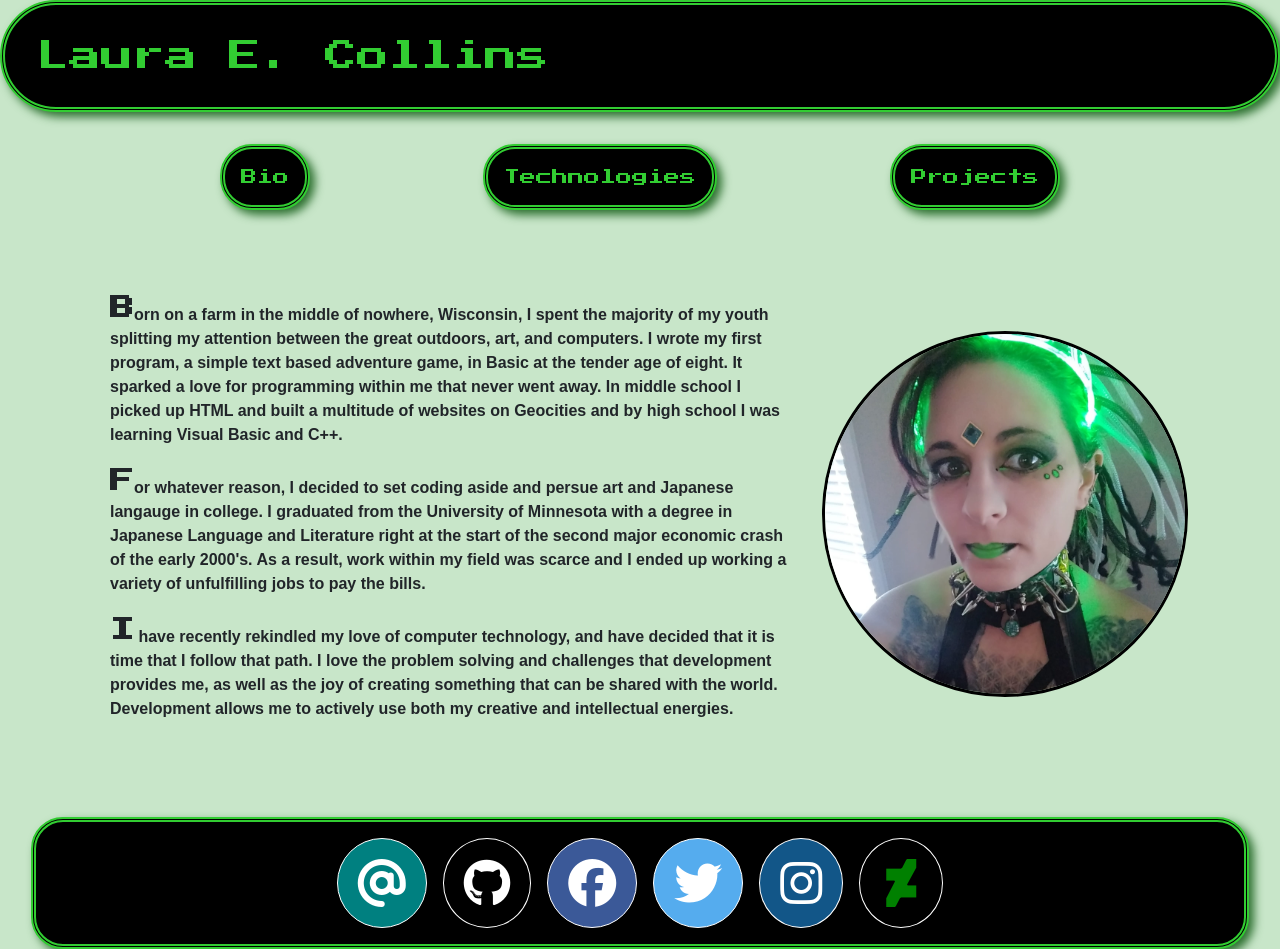
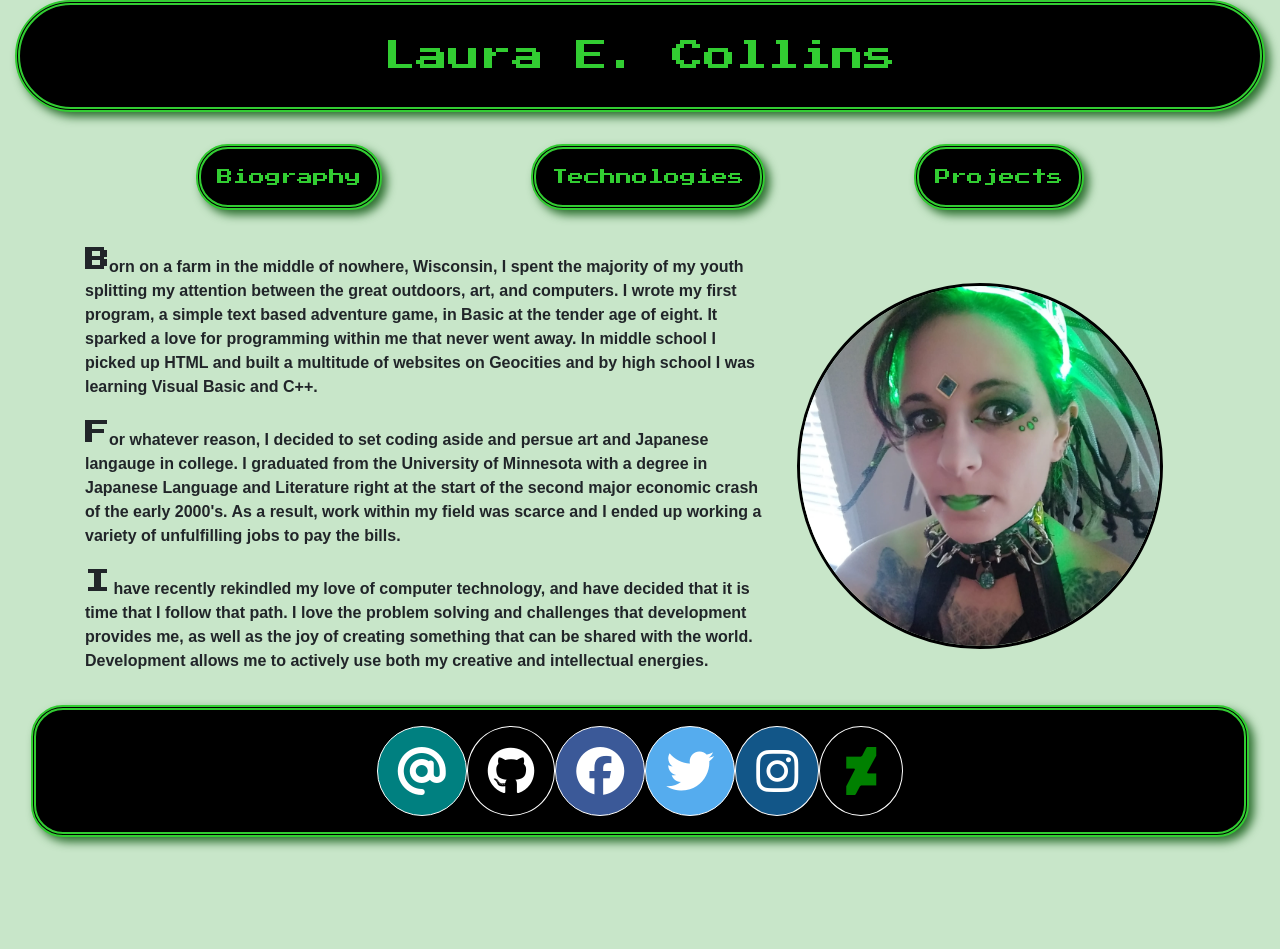
Before and after one commit to LaCollins/personal-bio-site, a plain HTML site: page index.html in a window 1280 px wide. Shown: the top 949 px of the page. After the commit the page ends 853 px from the top, so only its background shows below. Drawn offline with nearby package versions, Linux system fonts and the light colour scheme.

Commit message:
fixed formatting issues

```diff
--- a/index.html
+++ b/index.html
@@ -14,9 +14,9 @@
   <div class="container-fluid">
  <!-- Navigation -->
   <nav>
-    <h1 class="row">Laura E. Collins</h1>
+    <h1 class="text-center">Laura E. Collins</h1>
     <div class="row" id="navLinks">
-      <button type="button" class="btn btn-dark" id="navToBio">Bio</button>
+      <button type="button" class="btn btn-dark" id="navToBio">Biography</button>
       <button type="button" class="btn btn-dark" id="navToTech">Technologies</button>
       <button type="button" class="btn btn-dark" id="navToProjects">Projects</button>
     </div>
@@ -25,7 +25,7 @@
   <!-- End Navigation -->
 
   <!-- Primary View -->
-  <div class="fullPage container" id="bioPage">
+  <div class="fullPage container justify-content-center" id="bioPage">
     <img src="./images/MyPhoto.jpg">
       <div id="text">
         <p>Born on a farm in the middle of nowhere, Wisconsin, I spent the majority of my youth splitting my attention between the great outdoors, art, and computers. I wrote my first program, a simple text based adventure game, in Basic at the tender age of eight. It sparked a love for programming within me that never went away. In middle school I picked up HTML and built a multitude of websites on Geocities and by high school I was learning Visual Basic and C++.
@@ -36,7 +36,7 @@
     <!-- TODO: Fill in bio info here: What is your background? Why do you want to go into development? What do you love about development? -->
   </div>
   <div class="fullPage container" id="technologiesPage">
-      <h2>Tools and Technologies</h2>
+      <h2 class="text-center">Tools and Technologies</h2>
       <div class="row" id="techIcons">
         <i class="fab fa-html5 col-sm-4" alt="HTML 5"></i>
         <i class="fab fa-css3-alt col-sm-4" alt="CSS"></i>
@@ -51,7 +51,7 @@
 
   <!-- Footer -->
   <footer class="page-footer">
-    <div class="container">
+    <div class="row justify-content-center">
       <a href="mailto:laura.e.collins1@gmail.com"><i class="fas fa-at"></i></a>
       <a href="https://github.com/LaCollins" target="_blank"><i class="fab fa-github"></i></a>
       <a href="https://www.facebook.com/DawnZerlyDesigns/" target="_blank"><i class="fab fa-facebook"></i></a>
--- a/main.css
+++ b/main.css
@@ -9,7 +9,7 @@ body {
 
 h1, h2, h3, footer, .btn{
     background-color: black;
-    text-align: center;
+    /* text-align: center; */
     color: limegreen;
     padding: 1em;
     border: 5px double limegreen;
@@ -31,7 +31,7 @@ h2 {
     display: flex;
     flex-direction: row-reverse;
     justify-content: space-between;
-    margin: 5em;
+    /* margin: 5em; */
     align-items: center;
 }
 
```
